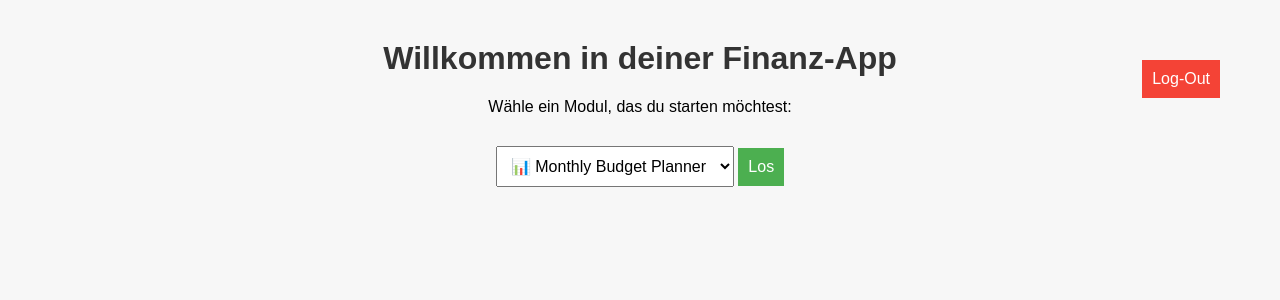
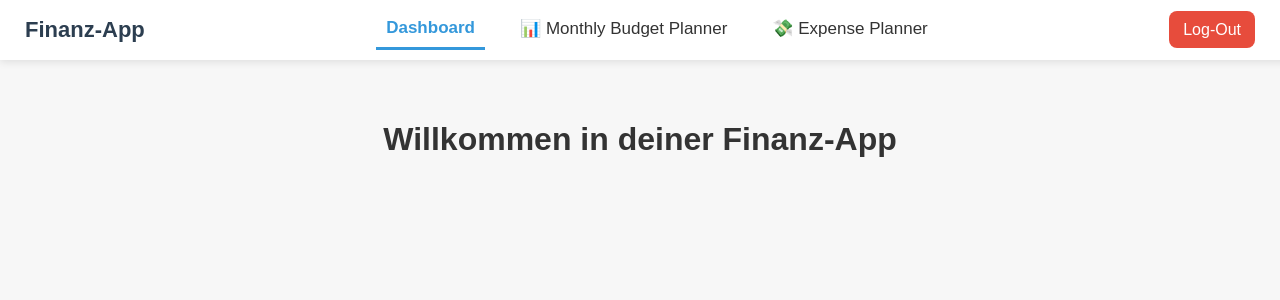
Before and after one commit to LamaImAuto6937/B.U.D.G.E.T., a Flask app: page / in a window 1280 px wide. Shown: the top 300 px of the page. Run offline with Flask 3, Linux system fonts and the light colour scheme; the visitor is signed in with stand-in values (Sample User, id 1).

Commit message:
index.html: Nav Bar hinzugefügt & Redundanzen Entfernt

```diff
--- a/templates/index.html
+++ b/templates/index.html
@@ -10,73 +10,103 @@
             background-color: #f7f7f7;
             text-align: center;
             position: relative;
+            padding-top: 60px; /* Platz für die feste Navbar */
         }
 
         h1 {
             color: #333;
         }
 
-        form {
-            margin-top: 30px;
+        /* NAV BAR */
+
+        .top-nav {
+            position: fixed;
+            top: 0;
+            left: 0;
+            width: 100%;
+            height: 60px;
+            background: white;
+            display: flex;
+            align-items: center;
+            justify-content: space-between;
+            padding: 0 25px;
+            box-shadow: 0 2px 8px rgba(0,0,0,0.1);
+            z-index: 1000;
         }
 
-        select, button {
-            padding: 10px;
-            font-size: 16px;
+        .nav-title {
+            font-size: 22px;
+            font-weight: bold;
+            color: #2C3E50;
         }
 
-        button {
-            background-color: #4CAF50;
-            border: none;
-            color: white;
-            cursor: pointer;
+        .custom-nav {
+            display: flex;
+            gap: 25px;
+            flex: 1;
+            justify-content: center;
+            margin-left: 40px;
+            margin-right: 40px;
         }
 
-        button:hover {
-            background-color: #45a049;
+        .nav-item {
+            font-size: 17px;
+            padding: 8px 10px;
+            text-decoration: none;
+            color: #333;
+            border-bottom: 3px solid transparent;
+            transition: all 0.25s ease;
         }
 
-        .error {
-            margin-top: 20px;
-            color: red;
+        .nav-item:hover {
+            border-bottom: 3px solid #3498db;
+            color: #3498db;
+        }
+
+        .nav-item.active {
+            border-bottom: 3px solid #3498db;
+            color: #3498db;
             font-weight: bold;
         }
 
-        /* Neuer Style für Logout-Button */
-        .logout-btn {
-            position: absolute;
-            top: 20px;
-            right: 20px;
-            background-color: #f44336;
+        .nav-btn.logout {
+            background: #e74c3c;
+            color: white;
+            padding: 10px 14px;
+            margin-right: 50px;
+            border-radius: 8px;
+            text-decoration: none;
+            transition: 0.2s ease;
         }
 
-        .logout-btn:hover {
-            background-color: #d32f2f;
+        .nav-btn.logout:hover {
+            background: #c0392b;
         }
+
     </style>
 </head>
 <body>
+
+    <div class="top-nav">
+
+        <!-- Logo / Titel -->
+        <div class="nav-title">Finanz-App</div>
+
+        <!-- Module -->
+        <nav class="custom-nav">
+            <a href="/" class="nav-item active"> Dashboard</a>
+            <a href="/monthlyBudget" class="nav-item">📊 Monthly Budget Planner</a>
+            <a href="/expensePlanner" class="nav-item">💸 Expense Planner</a>
+        </nav>
+
+        <!-- Logout -->
+        <div>
+            <a href="/logout" class="nav-btn logout">Log-Out</a>
+        </div>
+
+    </div>
+
     <h1>Willkommen in deiner Finanz-App</h1>
 
-    <!-- Logout-Button -->
-    <form method="GET" action="/logout" style="display:inline;">
-        <button type="submit" class="logout-btn">Log-Out</button>
-    </form>
-
-    <p>Wähle ein Modul, das du starten möchtest:</p>
-
-    <!-- Formular zur Modulauswahl -->
-    <form method="POST" action="/">
-        <select name="module">
-            <option value="monthlyBudget">📊 Monthly Budget Planner</option>
-            <option value="expensePlanner">💸 Expense Planner</option>
-        </select>
-        <button type="submit">Los</button>
-    </form>
-
-    <!-- Fehlermeldung anzeigen, falls vorhanden -->
-    {% if error %}
-    <div class="error">{{ error }}</div>
-    {% endif %}
 </body>
 </html>
```
